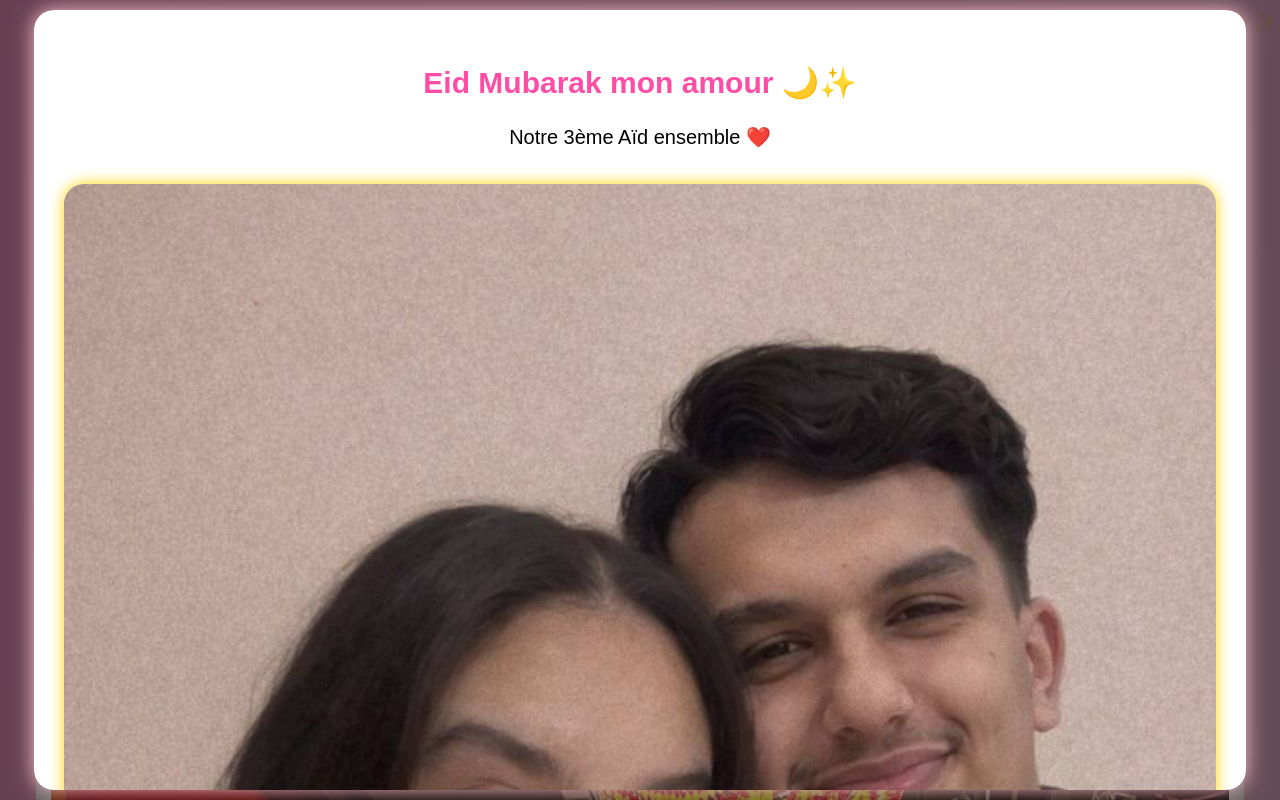
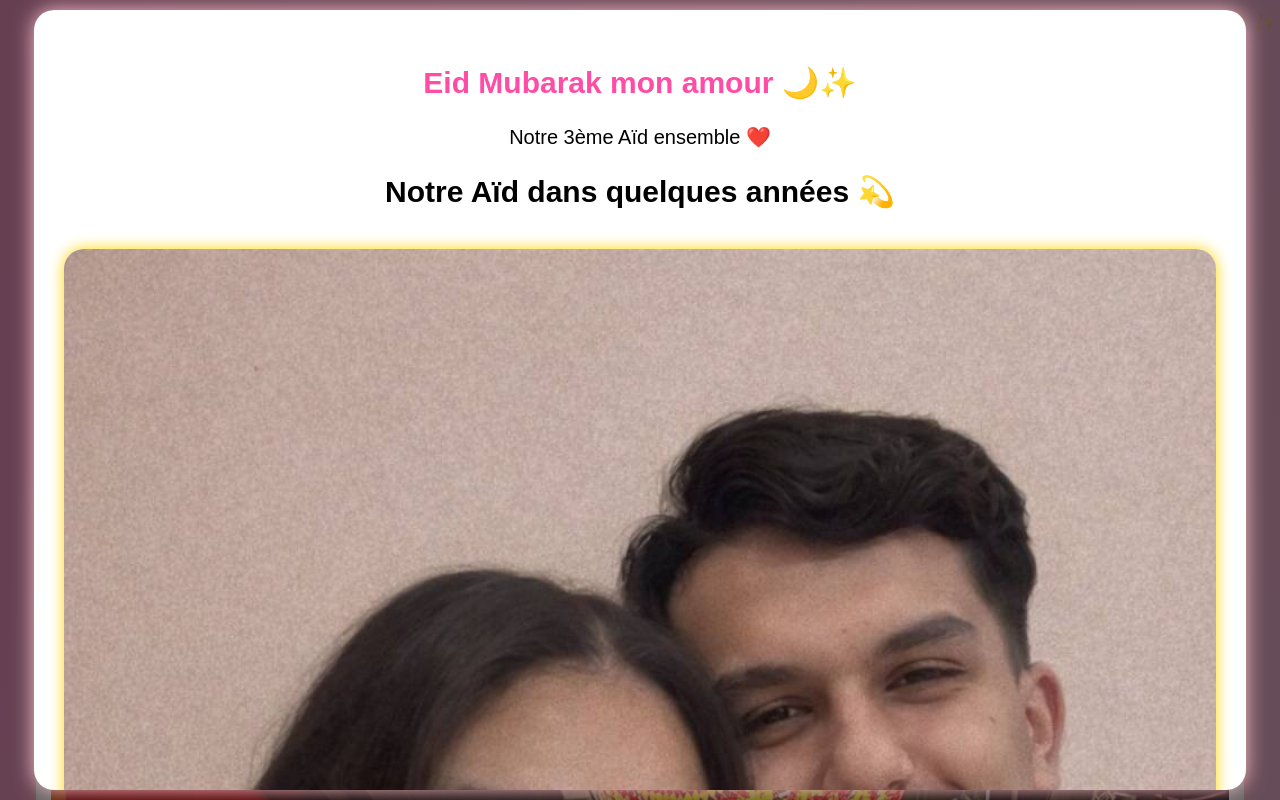
Before and after one commit to naftaynaf1-dev/pour-nourane, a plain HTML site: page index.html in a window 1280 px wide. Both pictures are taken after a click on the button "🌙 Eid Mubarak". Shown: the top 800 px of the page. Drawn offline with Linux system fonts and the light colour scheme.

Commit message:
Update index.html

```diff
--- a/index.html
+++ b/index.html
@@ -141,6 +141,7 @@ body::before {
 
     <h2 style="color:#ff4da6;">Eid Mubarak mon amour 🌙✨</h2>
     <p>Notre 3ème Aïd ensemble ❤️</p>
+    <h2>Notre Aïd dans quelques années 💫</h2>
 
     <img src="future.jpg" style="width:100%; border-radius:20px; margin:15px 0; box-shadow:0 0 15px gold;">
 
```
